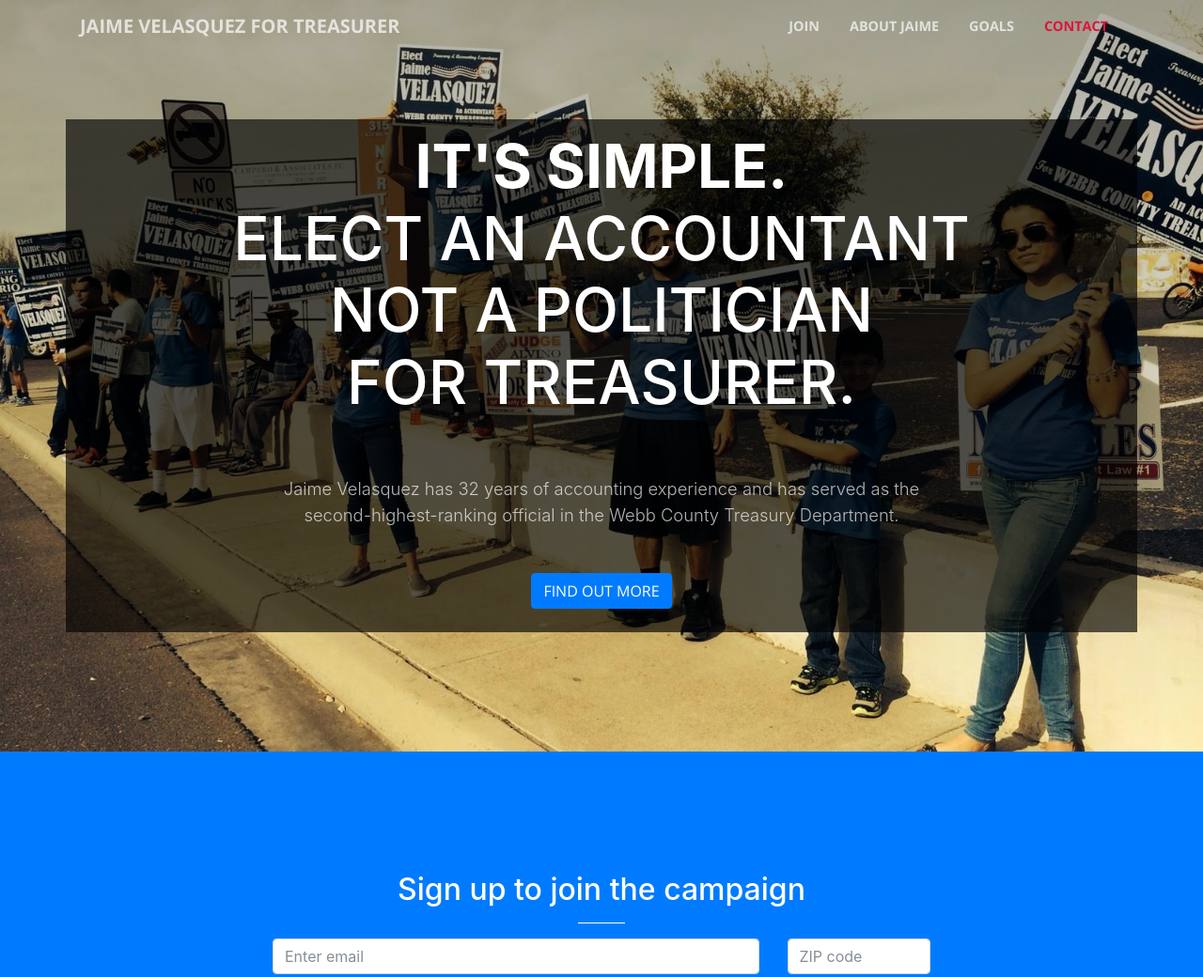
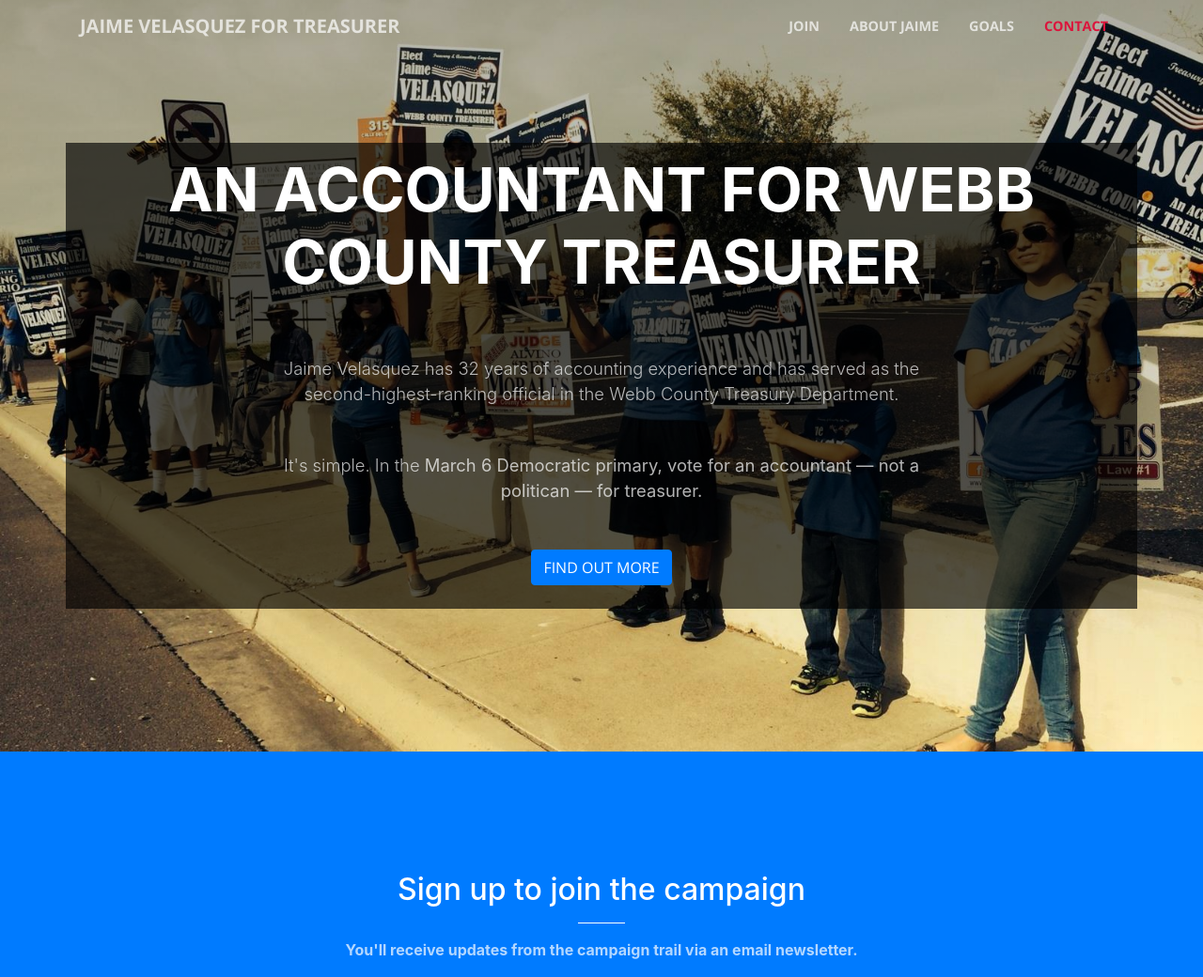
Before and after one commit to velasja/velasquez4treasurer, a website with bundled scripts: page index.html in a window 1280 px wide. Shown: the top 1040 px of the page at 94% size. Built offline with nearby package versions, Linux system fonts and the light colour scheme.

Commit message:
added headshot, cleaned css

```diff
--- a/css/creative.css
+++ b/css/creative.css
@@ -42,7 +42,9 @@ h6 {
   background-color: #212529 !important; }
 
 .text-faded {
-  color: rgba(255, 255, 255, 0.7); }
+  color: rgba(255, 255, 255, 0.7);
+  margin: 0 12px 0 12px;
+}
 
 section {
   padding: 8rem 0; }
--- a/index.html
+++ b/index.html
@@ -62,18 +62,13 @@
         <div class="row">
           <div class="col-lg-10 mx-auto">
             <h1 class="text-uppercase">
-              <strong>It's simple.</strong>
-              <br />
-              Elect an accountant
-              <br />
-              not a politician
-              <br />
-              for treasurer.
+              <strong>An accountant for Webb County Treasurer</strong>
             </h1>
             <hr>
           </div>
           <div class="col-lg-8 mx-auto">
             <p class="text-faded mb-5">Jaime Velasquez has 32 years of accounting experience and has served as the second-highest-ranking official in the Webb County Treasury Department.</p>
+            <p class="text-faded mb-5">It's simple. In the <strong>March 6</<strong> Democratic primary, vote for an accountant — not a politican — for treasurer.</p>
             <a class="btn btn-primary btn-xl js-scroll-trigger" href="#join">Find Out More</a>
           </div>
         </div>
@@ -86,6 +81,7 @@
           <div class="col-lg-8 mx-auto text-center">
             <h2 class="section-heading text-white">Sign up to join the campaign</h2>
             <hr class="light">
+            <p class="text-faded mb-5">You'll receive updates from the campaign trail via an email newsletter.</p>
             <div class="container" id="mc_embed_signup">
               <form action="https://velasquez4treasurer.us17.list-manage.com/subscribe/post?u=233fb1d8534fc314fb446ec46&amp;id=dfc74760e4"
               method="post" id="mc-embedded-subscribe-form" name="mc-embedded-subscribe-form" class="validate" target="_blank" novalidate>
@@ -119,7 +115,7 @@
       <div class="container">
         <div class="row">
           <div class="col-lg-12 text-center">
-            <img src="http://lorempixel.com/280/280" alt="jaime-headshot" id="headshot" height="280">
+            <img src="img/Jen-JJ-675.jpg" alt="jaime-headshot" id="headshot" height="280">
             <h2 class="section-heading">About Jaime</h2>
             <hr class="my-4">
           </div>
```
Also changed, not shown: img/Jen-JJ-675.jpg (added).
